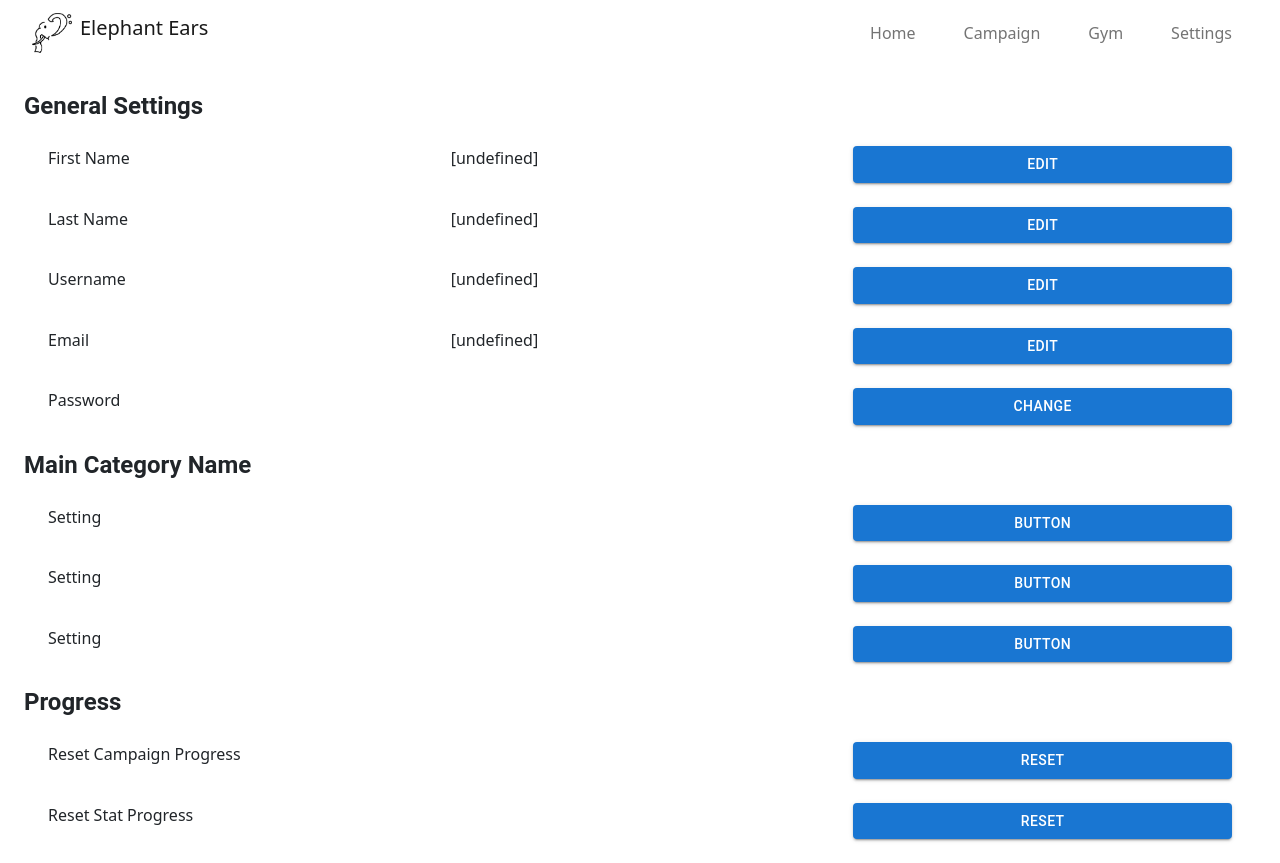
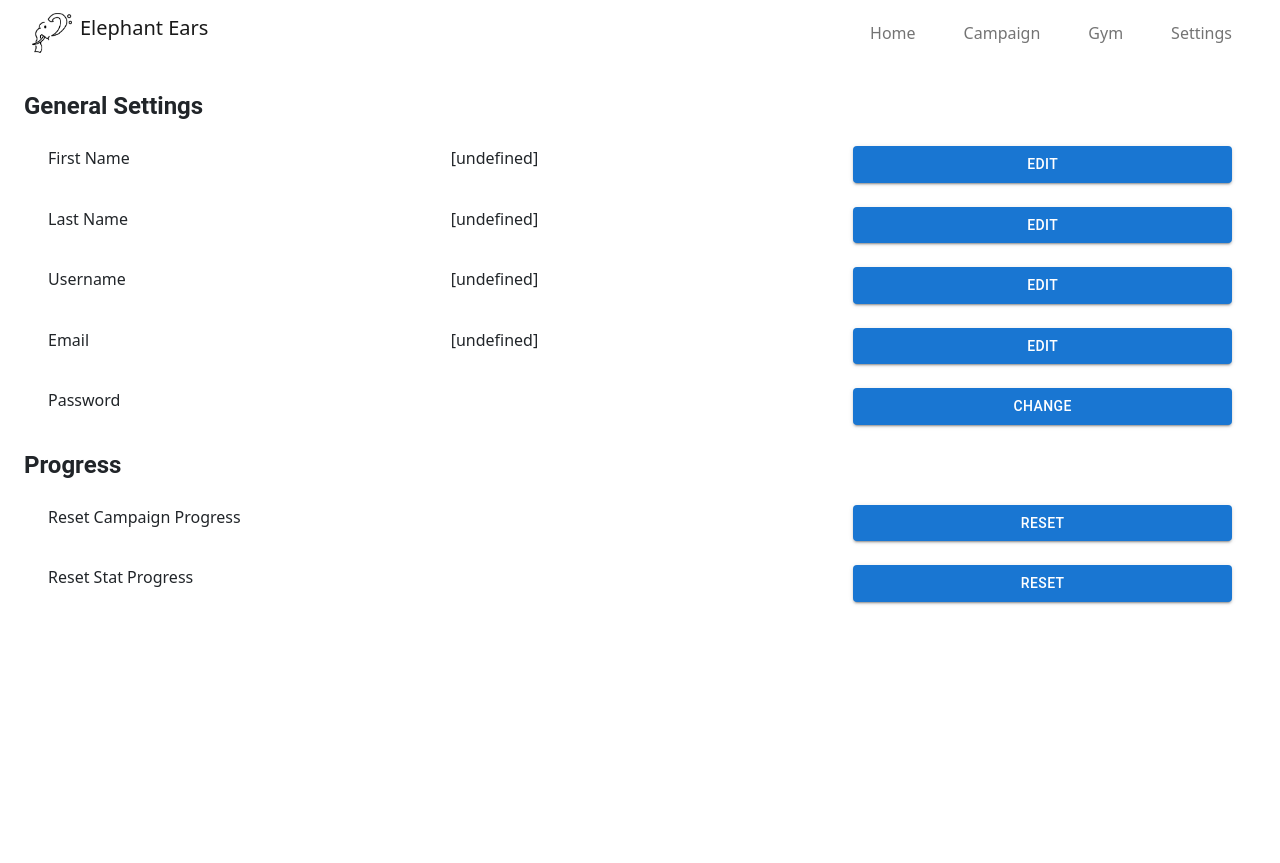
Before and after one commit to xCarlos-Fuentesx007/ElephantEars, a React (Create React App) app: page /settings in a window 1280 px wide. After the commit the page ends 800 px from the top, so only its background shows below. Built offline with nearby package versions, Linux system fonts and the light colour scheme; no server answers.

Commit message:
Commented out unsused settings

```diff
--- a/src/pages/Settings.js
+++ b/src/pages/Settings.js
@@ -432,7 +432,7 @@ const Settings = () => {
           )}
         </Grid>
 
-        <Typography variant="h5" sx={{ textAlign: "left", fontWeight: 600 }}>
+        {/* <Typography variant="h5" sx={{ textAlign: "left", fontWeight: 600 }}>
           Main Category Name
         </Typography>
 
@@ -471,7 +471,7 @@ const Settings = () => {
               Button
             </Button>
           </Grid>
-        </Grid>
+        </Grid> */}
         <Typography variant="h5" sx={{ textAlign: "left", fontWeight: 600 }}>
           Progress
         </Typography>
```
